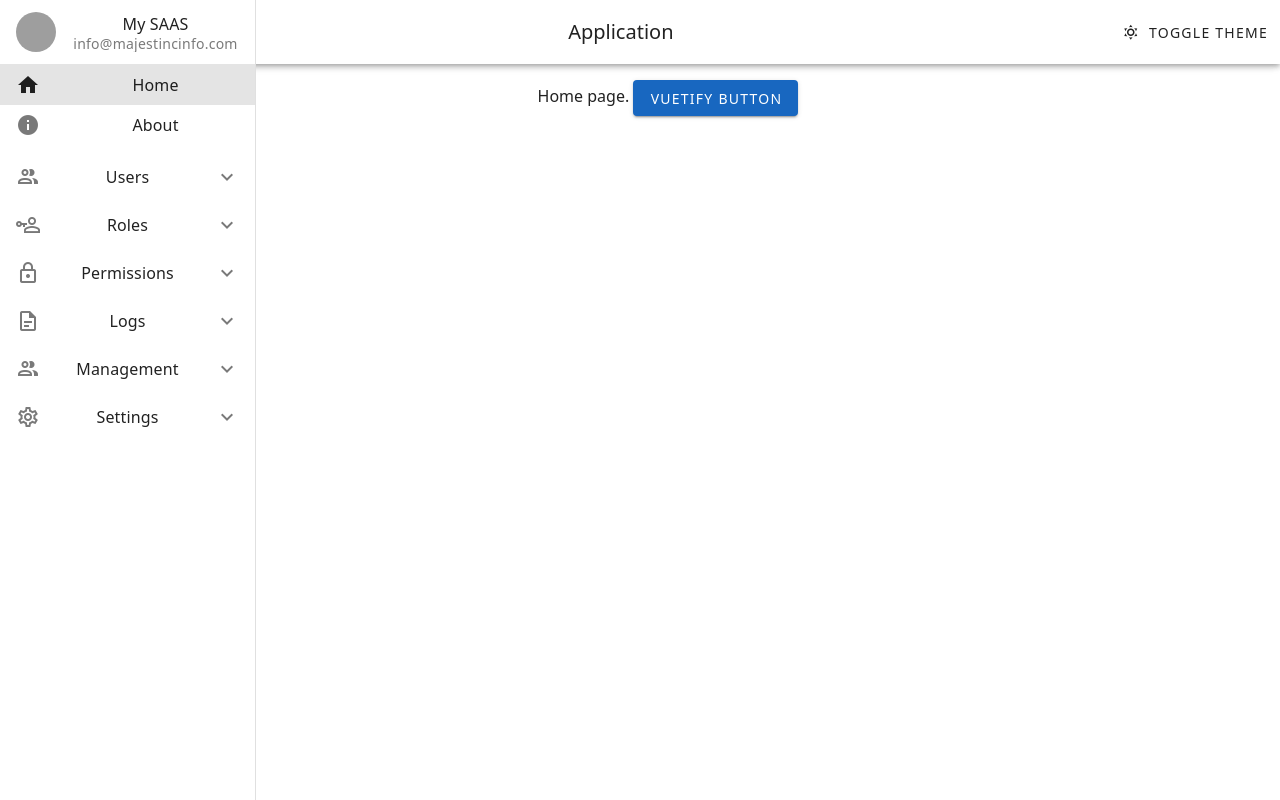
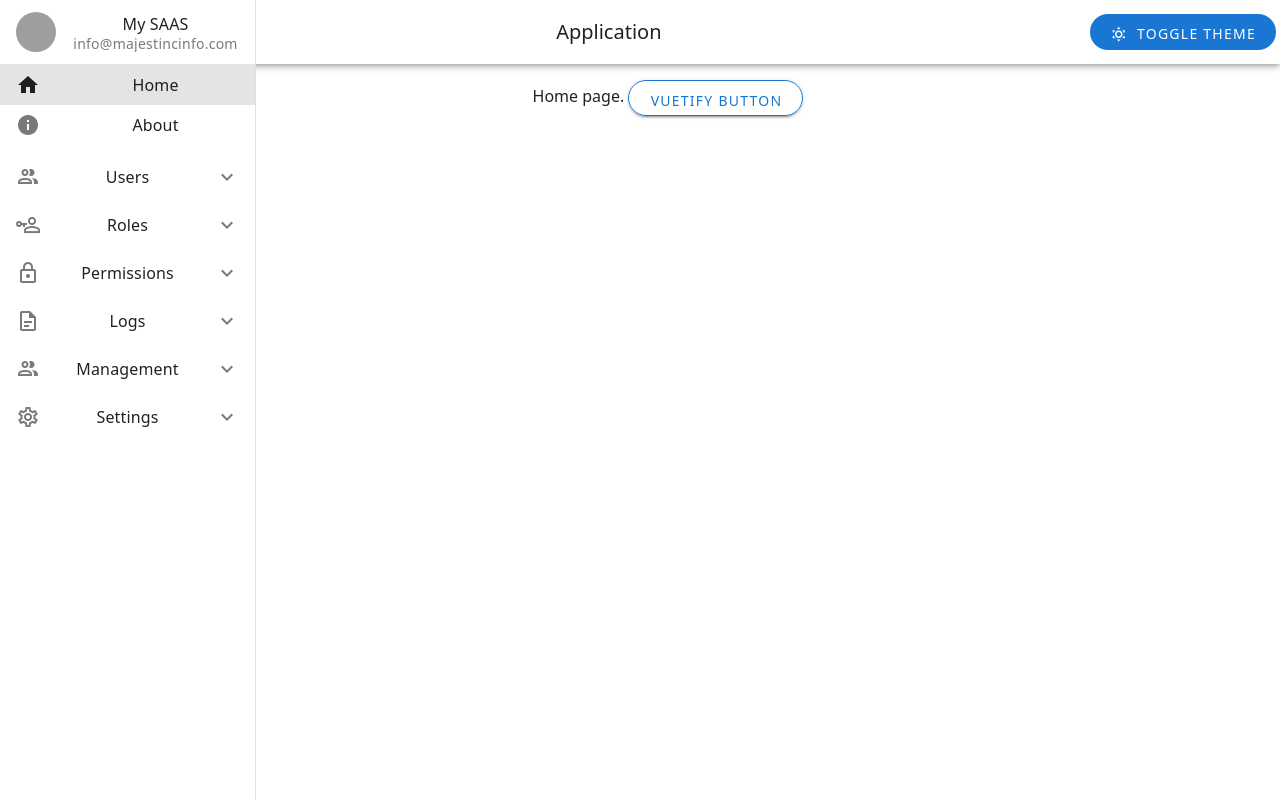
Before and after one commit to kjrajvir/vite-saas, a Vue app: page / in a window 1280 px wide. Built offline with nearby package versions, Linux system fonts and the light colour scheme; grey boxes are pictures that could not be loaded.

Commit message:
css set-up and variables set-up

```diff
--- a/src/App.vue
+++ b/src/App.vue
@@ -13,7 +13,7 @@
       <VListItem prepend-icon="mdi-home" title="Home" to="/"></VListItem>
       <VListItem prepend-icon="mdi-information" title="About" to="/about"></VListItem>
       <VList>
-        <VListGroup :value="title" v-for="([title, icon2]) in admins" :collapse="false">
+        <VListGroup :key="title" :value="title" v-for="([title, icon2]) in admins" :collapse="false">
           <template v-slot:activator="{ props }">
             <VListItem
               v-bind="props"
@@ -46,7 +46,7 @@
       ></v-btn>
     </VAppBar>
 
-    <VMain>
+    <VMain width="100%">
       <VContainer fluid>
         <router-view></router-view>
 
@@ -85,3 +85,8 @@ body,
   padding: 0;
 }
 </style>
+<style lang="scss" scoped>
+// Import the partial file
+@use "@/assets/styles/nav";
+
+</style>
--- /dev/null
+++ b/src/assets/styles/_variables.scss
@@ -0,0 +1,4 @@
+// src/assets/styles/_variables.scss
+$primary-color: #1976d2;
+$secondary-color: #424242;
+$font-stack: 'Roboto', sans-serif;
--- /dev/null
+++ b/src/assets/styles/home.scss
@@ -0,0 +1,9 @@
+@use './variables.scss' as *;
+
+.v-btn{
+    background: transparent;
+    border: 1px solid $primary-color;
+    color: $primary-color;
+    border-radius: 500px;
+    padding: 10px 20px;
+}
--- /dev/null
+++ b/src/assets/styles/main.scss
@@ -0,0 +1,4 @@
+// src/assets/styles/main.scss
+@use './variables.scss' as *;
+@use './mixins.scss';
+@use './base.scss';
--- /dev/null
+++ b/src/assets/styles/nav.scss
@@ -0,0 +1,8 @@
+@use './variables.scss' as *;
+
+.v-btn{
+    background: $primary-color;
+    color: white;
+    border-radius: 500px;
+    padding: 10px 20px;
+}
--- a/src/components/HelloWorld.vue
+++ b/src/components/HelloWorld.vue
@@ -1,8 +1,13 @@
 <template>
     Home page.
-    <VBtn color="primary">Vuetify Button</VBtn>
+    <VBtn>Vuetify Button</VBtn>
 </template>
 
 <script setup lang="ts">
 // No script required for this simple use
 </script>
+<style lang="scss" scoped>
+// Import the partial file
+@use "@/assets/styles/home";
+
+</style>
--- a/vite.config.ts
+++ b/vite.config.ts
@@ -13,7 +13,7 @@ export default defineConfig({
   css: {
     preprocessorOptions: {
       scss: {
-        additionalData: `@use "@/styles/settings.scss" as *;`
+        additionalData: `@use "@/assets/styles/main.scss" as *;`
       }
     }
   }
```
Also changed, not shown: src/assets/styles/_base.scss (added), src/assets/styles/_mixins.scss (added).
